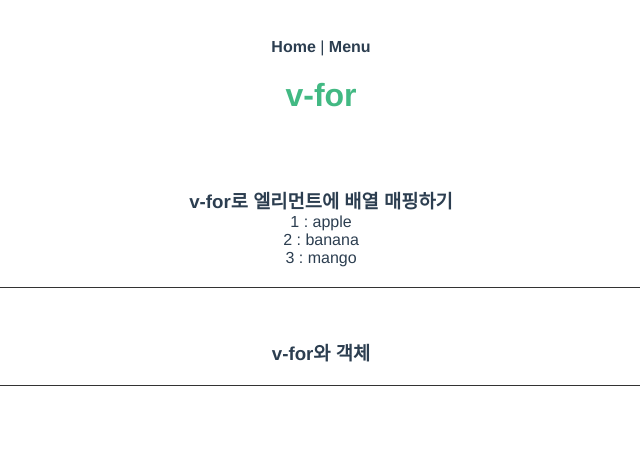
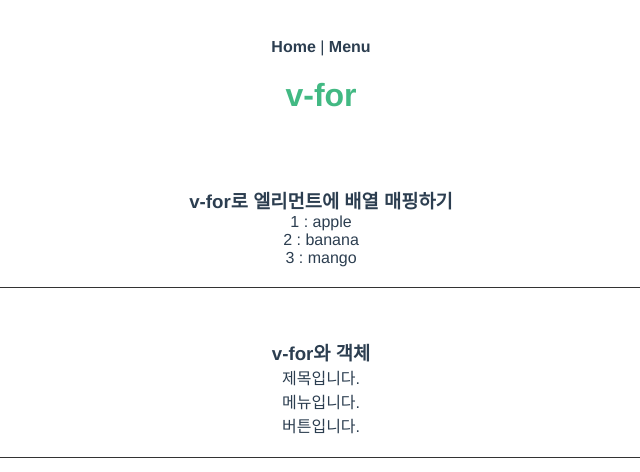
Before and after one commit to kyeongmin21/vueStudy, a Vue app: page /for in a window 1280 px wide. Shown: the top 472 px of the page, without its empty margins (319-959 px from the left). Built offline with nearby package versions, Linux system fonts and the light colour scheme.

Commit message:
v-for와 객체

```diff
--- a/src/views/For.vue
+++ b/src/views/For.vue
@@ -26,7 +26,9 @@ export default {
         { fruit: 'mango' }
       ],
       object: {
-
+        title: '제목입니다.',
+        menu: '메뉴입니다.',
+        button: '버튼입니다.'
       }
     };
   },
```
